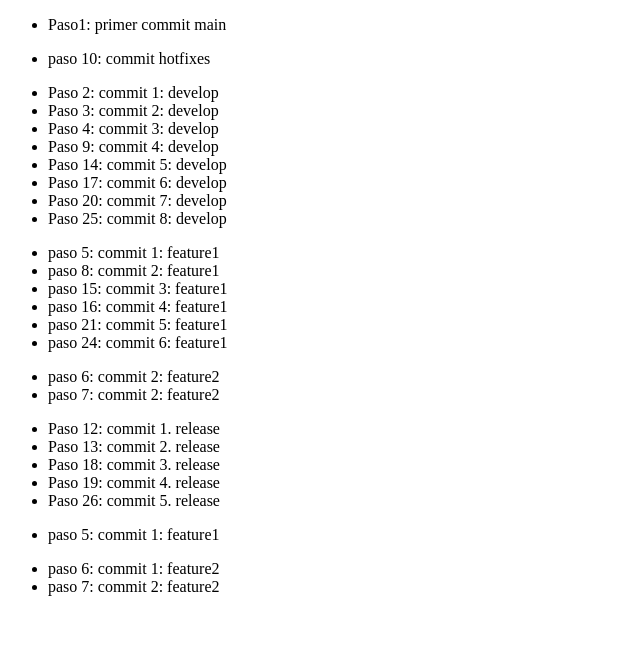
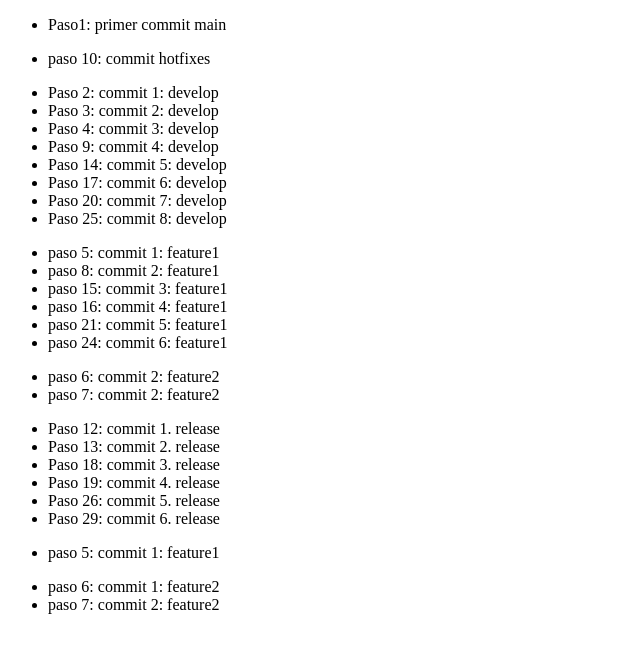
Before and after one commit to KaZZuSe/tarea_dwec, a plain HTML site: page index.html in a window 1280 px wide. Shown: the whole page, without its empty margins (0-640 px from the left). Drawn offline with Linux system fonts and the light colour scheme.

Commit message:
Paso 29: commit 6. release

```diff
--- a/index.html
+++ b/index.html
@@ -40,6 +40,7 @@
         <li>Paso 18: commit 3. release</li>
         <li>Paso 19: commit 4. release</li>
         <li>Paso 26: commit 5. release</li>
+        <li>Paso 29: commit 6. release</li>
     </ul>
     <ul>
         <li>paso 5: commit 1: feature1</li>
```
